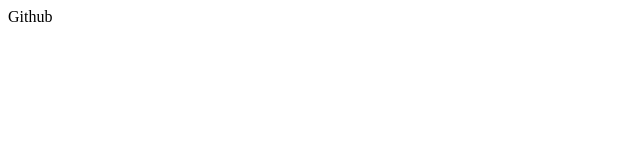
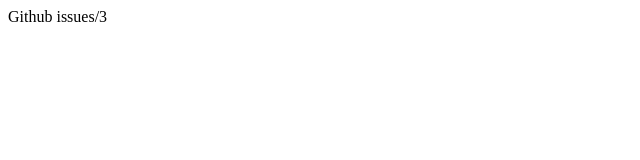
Before and after one commit to caf112/gitprac, a plain HTML site: page index.html in a window 1280 px wide. Shown: the full height of the page, 0-640 px from the left. Drawn offline with Linux system fonts and the light colour scheme.

Commit message:
#3解決

```diff
--- a/index.html
+++ b/index.html
@@ -7,5 +7,6 @@
 </head>
 <body>
     Github
+    issues/3
 </body>
 </html>
```
